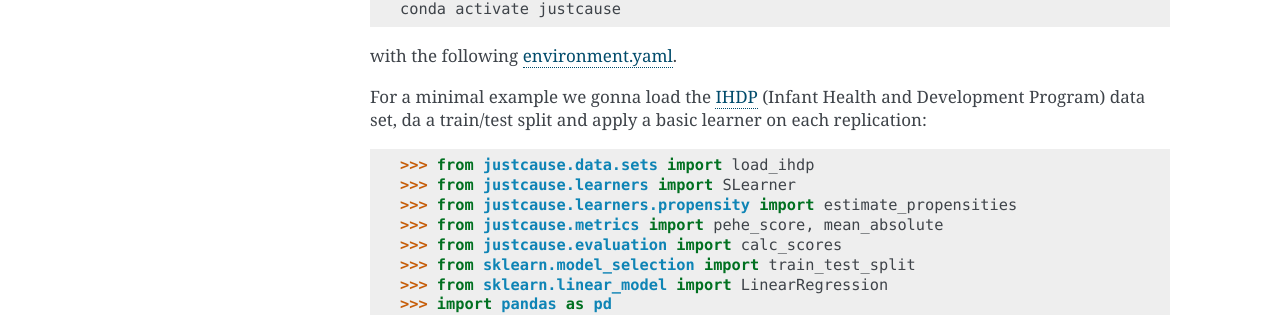
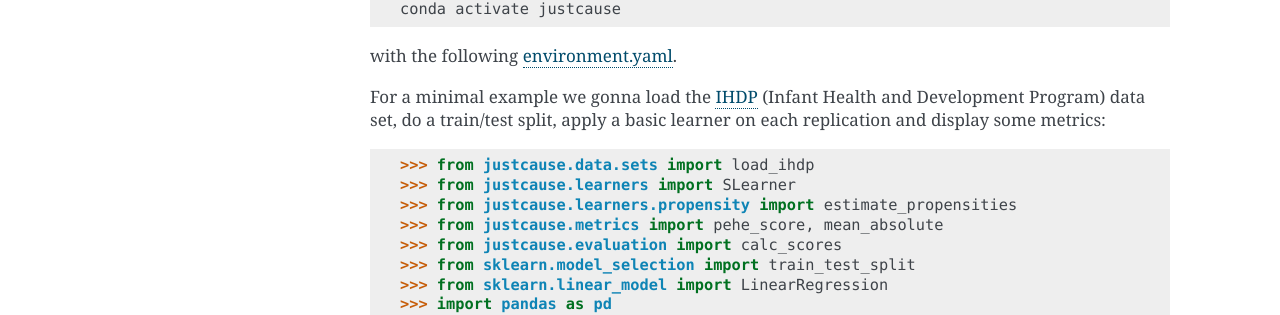
Before and after one commit to inovex/justcause, a Sphinx documentation site: the page built from docs/index.rst, in a window 1280 px wide. Shown: the part 552-867 px from the top of the page. Built offline with Sphinx 7.4.7, drawn with Linux system fonts in a browser that asks for light colours; the version number is read from the project's files by our own code.

```diff
--- a/docs/conf.py
+++ b/docs/conf.py
@@ -165,7 +165,7 @@ html_theme_options = {
     'github_button': True,
     'github_user': 'inovex',
     'github_repo': 'justcause',
-    'github_type': 'follow'
+    'github_type': 'star'
 }
 
 # Add any paths that contain custom themes here, relative to this directory.
--- a/docs/index.rst
+++ b/docs/index.rst
@@ -28,7 +28,7 @@ but consider using `conda`_ to set up an isolated environment beforehand. This c
 with the following `environment.yaml`_.
 
 For a minimal example we gonna load the `IHDP`_ (Infant Health and Development Program) data set,
-da a train/test split and apply a basic learner on each replication::
+do a train/test split, apply a basic learner on each replication and display some metrics::
 
     >>> from justcause.data.sets import load_ihdp
     >>> from justcause.learners import SLearner
```
